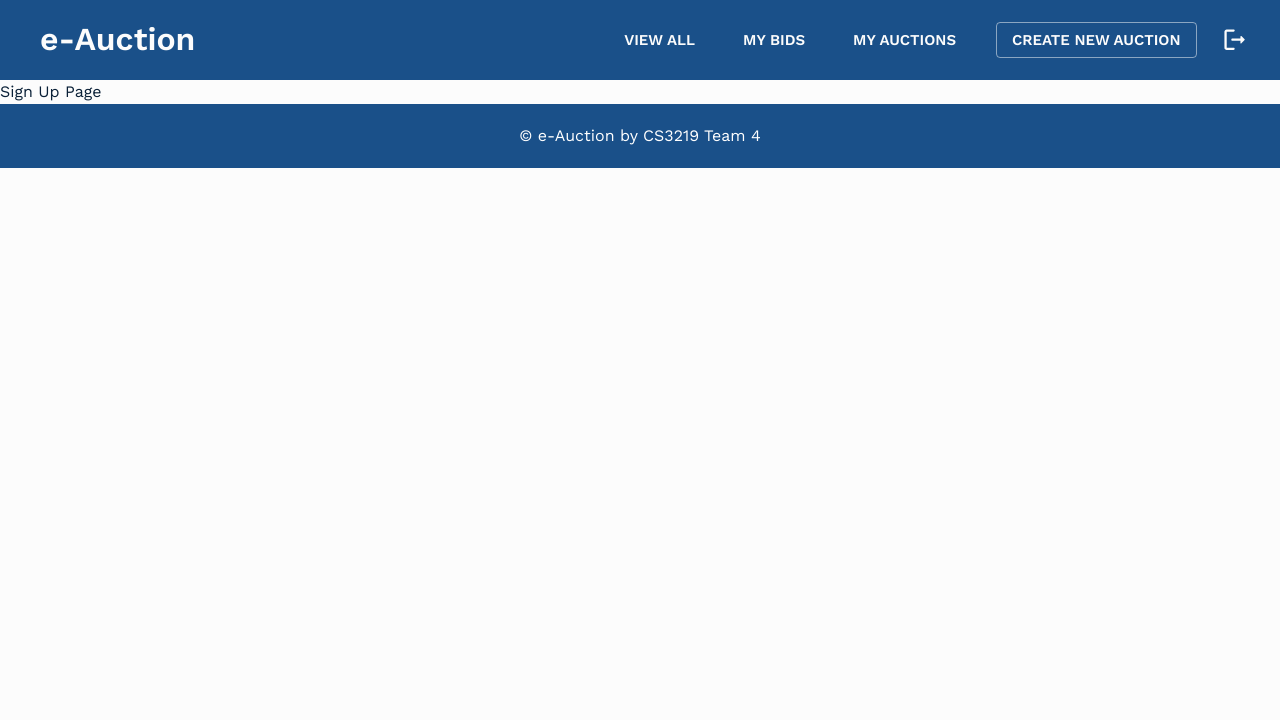
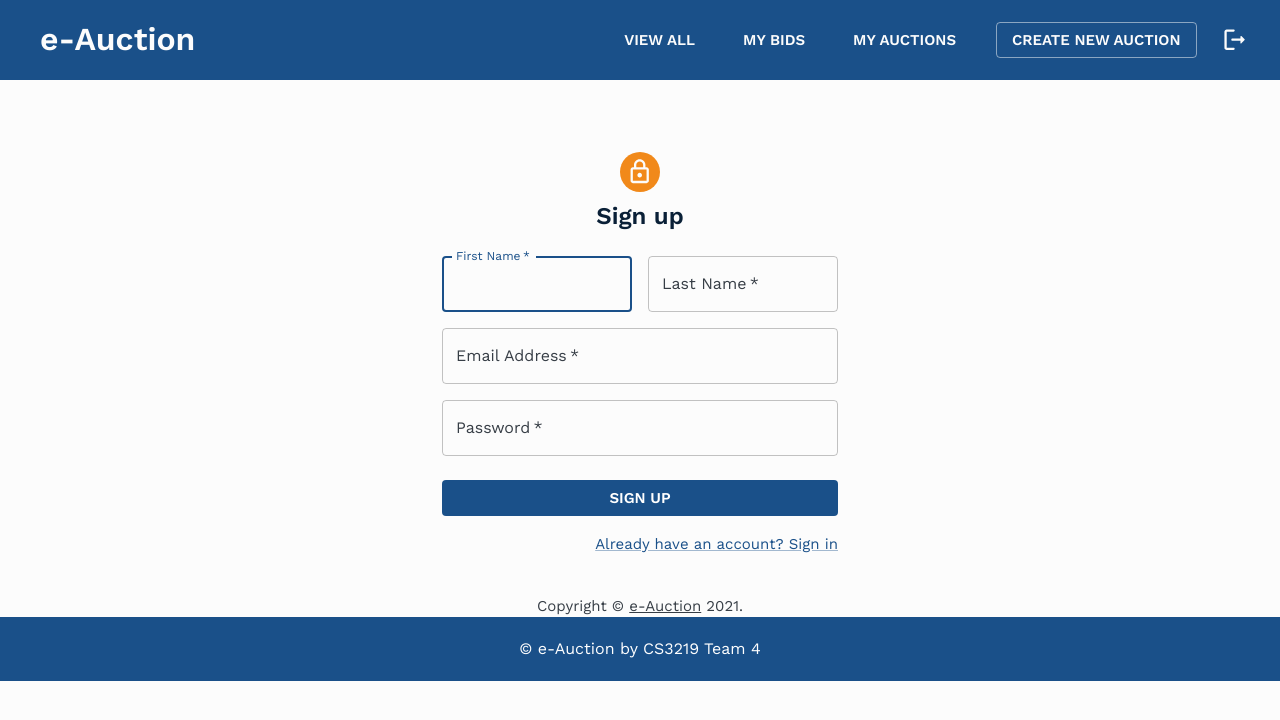
Before and after one commit to simran-bhadani3/cs3219-project-ay2122-2122-s1-g4, a React (Create React App) app in the folder frontend/: page /signup in a window 1280 px wide. Shown: the top 720 px of the page. Built offline with nearby package versions, Linux system fonts and the light colour scheme.

Commit message:
Add signup page

```diff
--- a/frontend/src/App.jsx
+++ b/frontend/src/App.jsx
@@ -10,6 +10,7 @@
 import NotFoundPage from './pages/NotFoundPage';
 import LoginPage from './pages/LoginPage';
 import SignUpPage from './pages/SignUpPage';
+import AuctionRoomPage from './AuctionRoom/AuctionRoomPage';
 import Header from './components/Header';
 import Footer from './components/Footer';
 import { pagesLoggedIn, pagesLoggedOut } from './resources/constants';
@@ -36,6 +37,7 @@
             <Route exact path="/signup" component={SignUpPage} />
             <Route exact path="/login" component={LoginPage} />
             <Route exact path="/" component={LoginPage} />
+            <Route exact path="/auction" component={AuctionRoomPage} />
             <Route component={NotFoundPage} />
           </Switch>
           <Footer />
--- a/frontend/src/pages/LoginPage.jsx
+++ b/frontend/src/pages/LoginPage.jsx
@@ -1,27 +1,3 @@
-// import React from 'react';
-// // import { makeStyles } from '@mui/styles';
-// // import { useTheme } from '@mui/material/styles';
-// // import useMediaQuery from '@mui/material/useMediaQuery';
-// // import { Grid, Typography } from '@mui/material';
-// // import { Form, Formik } from 'formik';
-// // import * as yup from 'yup';
-// // import EButton from '../components/EButton';
-// // import FormElement from '../form/FormElement';
-
-// // const useStyles = makeStyles(theme => ({
-
-// // }));
-
-// function LoginPage() {
-//     // const classes = useStyles();
-//     // const theme = useTheme();
-//     // const atLeastScreenSmall = useMediaQuery(theme.breakpoints.up('sm'));
-
-//     return "Sign Up Page";
-// }
-
-// export default LoginPage;
-
 import * as React from 'react';
 import Avatar from '@mui/material/Avatar';
 import Button from '@mui/material/Button';
@@ -35,13 +11,15 @@
 import LockOutlinedIcon from '@mui/icons-material/LockOutlined';
 import Typography from '@mui/material/Typography';
 import Container from '@mui/material/Container';
-import { createTheme, ThemeProvider } from '@mui/material/styles';
+import { theme } from '../theme';
+import {ThemeProvider } from '@mui/material/styles';
+import { useFormik } from 'formik';
 
 function Copyright(props) {
   return (
     <Typography variant="body2" color="text.secondary" align="center" {...props}>
       {'Copyright © '}
-      <Link color="inherit" href="https://material-ui.com/">
+      <Link color="inherit" href="e-Auction">
         Your Website
       </Link>{' '}
       {new Date().getFullYear()}
@@ -50,7 +28,6 @@
   );
 }
 
-const theme = createTheme();
 
 export default function LoginPage() {
   const handleSubmit = (event) => {
@@ -62,6 +39,31 @@
       password: data.get('password'),
     });
   };
+
+  const validate = values => {
+    const errors = {};
+
+    if (!values.email) {
+      errors.email = 'Required';
+    } else if (!/^[A-Z0-9._%+-]+@[A-Z0-9.-]+\.[A-Z]{2,4}$/i.test(values.email)) {
+      errors.email = 'Invalid email address';
+    }
+
+    return errors;
+  };
+
+  const formik = useFormik({
+    initialValues: {
+      email: '',
+      password: '',
+    },
+    validate,
+    onSubmit: values => {
+      alert(JSON.stringify(values, null, 2));
+    },
+  });
+
+
 
   return (
     <ThemeProvider theme={theme}>
@@ -81,7 +83,7 @@
           <Typography component="h1" variant="h5">
             Sign in
           </Typography>
-          <Box component="form" onSubmit={handleSubmit} noValidate sx={{ mt: 1 }}>
+          <Box component="form" onSubmit={formik.handleSubmit} noValidate sx={{ mt: 1 }}>
             <TextField
               margin="normal"
               required
@@ -91,7 +93,11 @@
               name="email"
               autoComplete="email"
               autoFocus
+              onChange={formik.handleChange}
+              value={formik.values.email}
+
             />
+            {formik.errors.email ? <div>{formik.errors.email}</div> : null}
             <TextField
               margin="normal"
               required
@@ -101,6 +107,8 @@
               type="password"
               id="password"
               autoComplete="current-password"
+              onChange={formik.handleChange}
+              value={formik.values.password}
             />
             <FormControlLabel
               control={<Checkbox value="remember" color="primary" />}
@@ -121,7 +129,7 @@
                 </Link>
               </Grid>
               <Grid item>
-                <Link href="#" variant="body2">
+                <Link href="signup" variant="body2">
                   {"Don't have an account? Sign Up"}
                 </Link>
               </Grid>
--- a/frontend/src/pages/SignUpPage.jsx
+++ b/frontend/src/pages/SignUpPage.jsx
@@ -1,23 +1,189 @@
-import React from 'react';
-// import { makeStyles } from '@mui/styles';
-// import { useTheme } from '@mui/material/styles';
-// import useMediaQuery from '@mui/material/useMediaQuery';
-// import { Grid, Typography } from '@mui/material';
-// import { Form, Formik } from 'formik';
-// import * as yup from 'yup';
-// import EButton from '../components/EButton';
-// import FormElement from '../form/FormElement';
+import * as React from 'react';
+import { useFormik } from 'formik';
+import Avatar from '@mui/material/Avatar';
+import Button from '@mui/material/Button';
+import CssBaseline from '@mui/material/CssBaseline';
+import TextField from '@mui/material/TextField';
+import FormControlLabel from '@mui/material/FormControlLabel';
+import Checkbox from '@mui/material/Checkbox';
+import Link from '@mui/material/Link';
+import Grid from '@mui/material/Grid';
+import Box from '@mui/material/Box';
+import LockOutlinedIcon from '@mui/icons-material/LockOutlined';
+import Typography from '@mui/material/Typography';
+import Container from '@mui/material/Container';
+import { theme } from '../theme';
+import {ThemeProvider } from '@mui/material/styles';
 
-// const useStyles = makeStyles(theme => ({
-
-// }));
-
-function SignUpPage() {
-    // const classes = useStyles();
-    // const theme = useTheme();
-    // const atLeastScreenSmall = useMediaQuery(theme.breakpoints.up('sm'));
-
-    return "Sign Up Page";
+function Copyright(props) {
+    return (
+        <Typography variant="body2" color="text.secondary" align="center" {...props}>
+            {'Copyright © '}
+            <Link color="inherit" href="https://material-ui.com/">
+                e-Auction
+            </Link>{' '}
+            {new Date().getFullYear()}
+            {'.'}
+        </Typography>
+    );
 }
 
-export default SignUpPage;
+// A custom validation function. This must return an object
+// which keys are symmetrical to our values/initialValues
+const validate = values => {
+    const errors = {};
+    if (!values.firstName) {
+        errors.firstName = 'Required';
+    } else if (values.firstName.length > 15) {
+        errors.firstName = 'Must be 15 characters or less';
+    }
+
+    if (!values.lastName) {
+        errors.lastName = 'Required';
+    } else if (values.lastName.length > 20) {
+        errors.lastName = 'Must be 20 characters or less';
+    }
+
+    if (!values.email) {
+        errors.email = 'Required';
+    } else if (!/^[A-Z0-9._%+-]+@[A-Z0-9.-]+\.[A-Z]{2,4}$/i.test(values.email)) {
+        errors.email = 'Invalid email address';
+    }
+
+    if (!values.password) {
+        errors.password = 'Required';
+    }
+
+    return errors;
+};
+
+export default function SignUp() {
+    const handleSubmit = (event) => {
+        event.preventDefault();
+        const data = new FormData(event.currentTarget);
+        // eslint-disable-next-line no-console
+        console.log({
+            email: data.get('email'),
+            password: data.get('password'),
+        });
+    };
+
+    // Pass the useFormik() hook initial form values, a validate function that will be called when
+    // form values change or fields are blurred, and a submit function that will
+    // be called when the form is submitted
+    const formik = useFormik({
+        initialValues: {
+            firstName: '',
+            lastName: '',
+            email: '',
+        },
+        validate,
+        onSubmit: values => {
+            alert(JSON.stringify(values, null, 2));
+        },
+    });
+
+    return (
+        <ThemeProvider theme={theme}>
+            <Container component="main" maxWidth="xs">
+                <CssBaseline />
+                <Box
+                    sx={{
+                        marginTop: 8,
+                        display: 'flex',
+                        flexDirection: 'column',
+                        alignItems: 'center',
+                    }}
+                >
+                    <Avatar sx={{ m: 1, bgcolor: 'secondary.main' }}>
+                        <LockOutlinedIcon />
+                    </Avatar>
+                    <Typography component="h1" variant="h5">
+                        Sign up
+                    </Typography>
+                    <Box component="form" noValidate onSubmit={formik.handleSubmit} sx={{ mt: 3 }}>
+                        <Grid container spacing={2}>
+                            <Grid item xs={12} sm={6}>
+                                <TextField
+                                    autoComplete="fname"
+                                    name="firstName"
+                                    required
+                                    fullWidth
+                                    id="firstName"
+                                    label="First Name"
+                                    autoFocus
+                                    onChange={formik.handleChange}
+                                    value={formik.values.firstName}
+                                />
+                            </Grid>
+                            <Grid item xs={12} sm={6}>
+                                <TextField
+                                    required
+                                    fullWidth
+                                    id="lastName"
+                                    label="Last Name"
+                                    name="lastName"
+                                    autoComplete="lname"
+                                    onChange={formik.handleChange}
+                                    value={formik.values.lastName}
+                                />
+                            </Grid>
+                            {formik.errors.firstName ? <div>{formik.errors.firstName}</div> : null}
+                            <Grid item xs={12}>
+                                <TextField
+                                    required
+                                    fullWidth
+                                    id="email"
+                                    label="Email Address"
+                                    name="email"
+                                    autoComplete="email"
+                                    onChange={formik.handleChange}
+                                    value={formik.values.email}
+
+                                />
+                                {formik.errors.email ? <div>{formik.errors.email}</div> : null}
+                            </Grid>
+
+                            <Grid item xs={12}>
+                                <TextField
+                                    required
+                                    fullWidth
+                                    name="password"
+                                    label="Password"
+                                    type="password"
+                                    id="password"
+                                    autoComplete="new-password"
+                                    onChange={formik.handleChange}
+                                    value={formik.values.password}
+                                />
+                                {formik.errors.password ? <div>{formik.errors.password}</div> : null}
+                            </Grid>
+                            {/* <Grid item xs={12}>
+                <FormControlLabel
+                  control={<Checkbox value="allowExtraEmails" color="primary" />}
+                  label="I want to receive inspiration, marketing promotions and updates via email."
+                />
+              </Grid> */}
+                        </Grid>
+                        <Button
+                            type="submit"
+                            fullWidth
+                            variant="contained"
+                            sx={{ mt: 3, mb: 2 }}
+                        >
+                            Sign Up
+                        </Button>
+                        <Grid container justifyContent="flex-end">
+                            <Grid item>
+                                <Link href="login" variant="body2">
+                                    Already have an account? Sign in
+                                </Link>
+                            </Grid>
+                        </Grid>
+                    </Box>
+                </Box>
+                <Copyright sx={{ mt: 5 }} />
+            </Container>
+        </ThemeProvider>
+    );
+}
```
